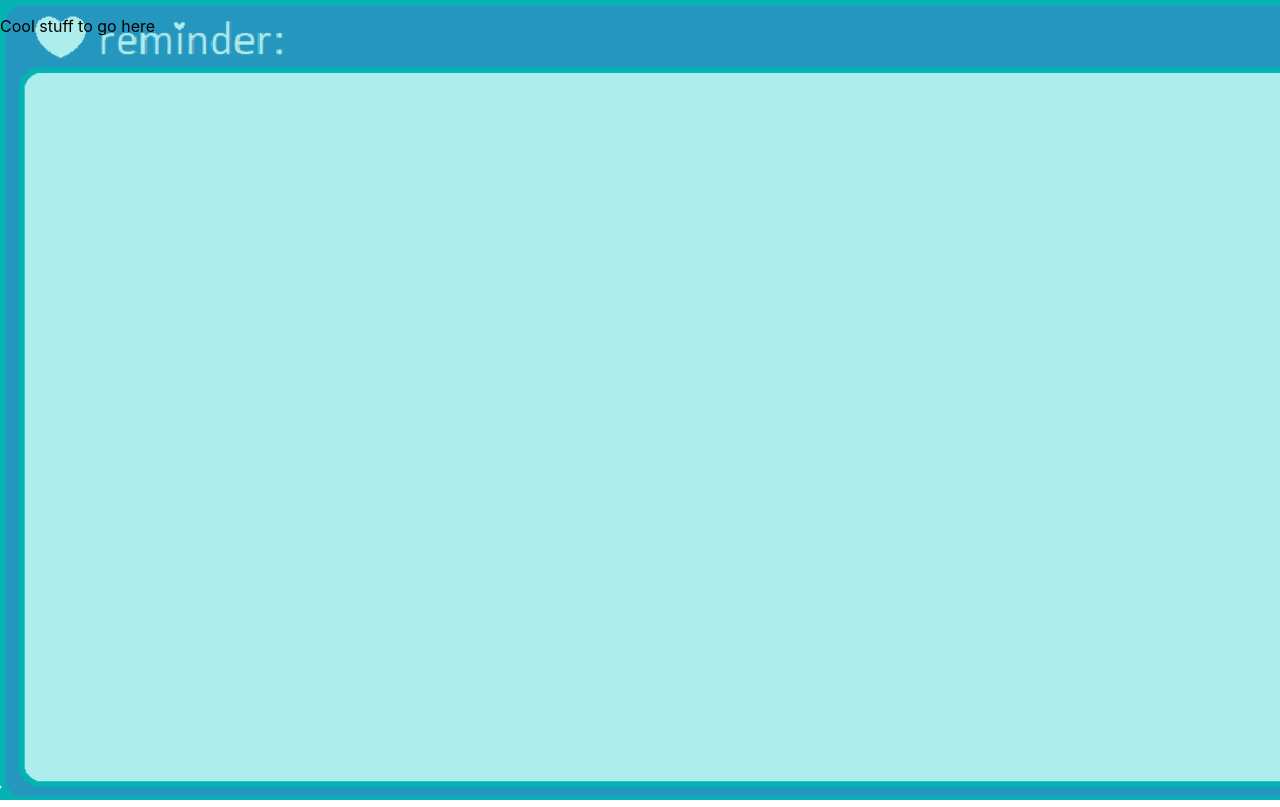
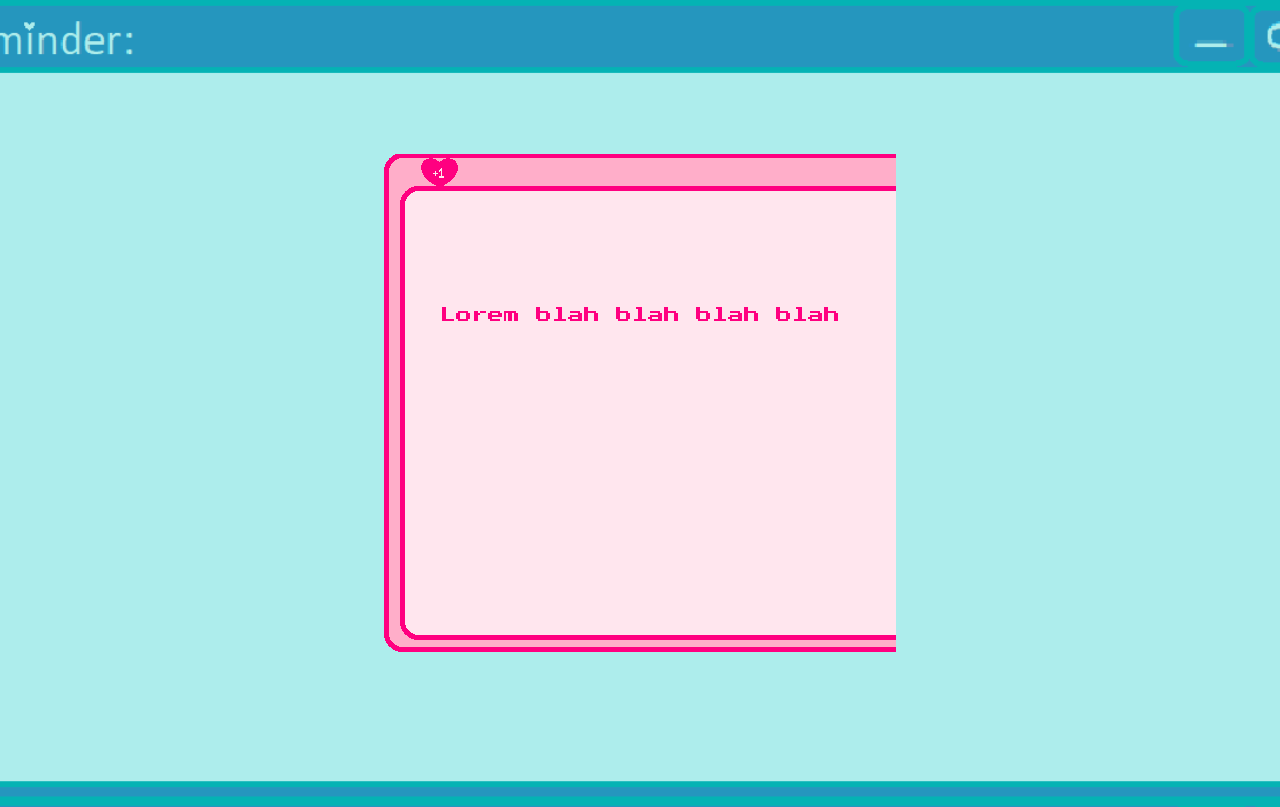
Before and after one commit to scampcoder/i-love-ashley-linder, a React (Create React App) app: page / in a window 1280 px wide. Built offline with nearby package versions, Linux system fonts and the light colour scheme.

Commit message:
initial styling for compliment box

```diff
--- a/public/index.html
+++ b/public/index.html
@@ -3,6 +3,9 @@
   <head>
     <meta charset="utf-8" />
     <link rel="icon" href="%PUBLIC_URL%/favicon.ico" />
+    <link rel="preconnect" href="https://fonts.googleapis.com">
+    <link rel="preconnect" href="https://fonts.gstatic.com" crossorigin>
+    <link href="https://fonts.googleapis.com/css2?family=Press+Start+2P&display=swap" rel="stylesheet">
     <meta name="viewport" content="width=device-width, initial-scale=1" />
     <meta name="theme-color" content="#000000" />
     <meta
--- a/src/App.css
+++ b/src/App.css
@@ -5,6 +5,16 @@ body {
     background-size: cover;
 }
 
-.compliments-container {
+.compliment-container {
+    background-image: url(../public/smallwindow.png);
+    background-repeat: no-repeat;
+    height: 500px;
+    margin: 12% 30%;
+    text-align: center;
+}
 
+.compliment {
+    padding-top: 30%;
+    color: rgb(255, 0, 128);
+    font-family: 'Press Start 2P', cursive;
 }
--- a/src/App.js
+++ b/src/App.js
@@ -1,9 +1,10 @@
 import './App.css';
+import Compliment from './components/ComplimentComponent';
 
 function App() {
   return (
     <div className="App">
-      <p>Cool stuff to go here</p>
+      <Compliment />
     </div>
   );
 }
--- /dev/null
+++ b/src/components/ComplimentComponent.js
@@ -0,0 +1,9 @@
+import React from 'react'
+
+export default function Compliment() {
+    return (
+        <div className='compliment-container'>
+            <p className='compliment'>Lorem blah blah blah blah</p>
+        </div>
+    )
+}
```
Also changed, not shown: public/smallwindow.png (added).
